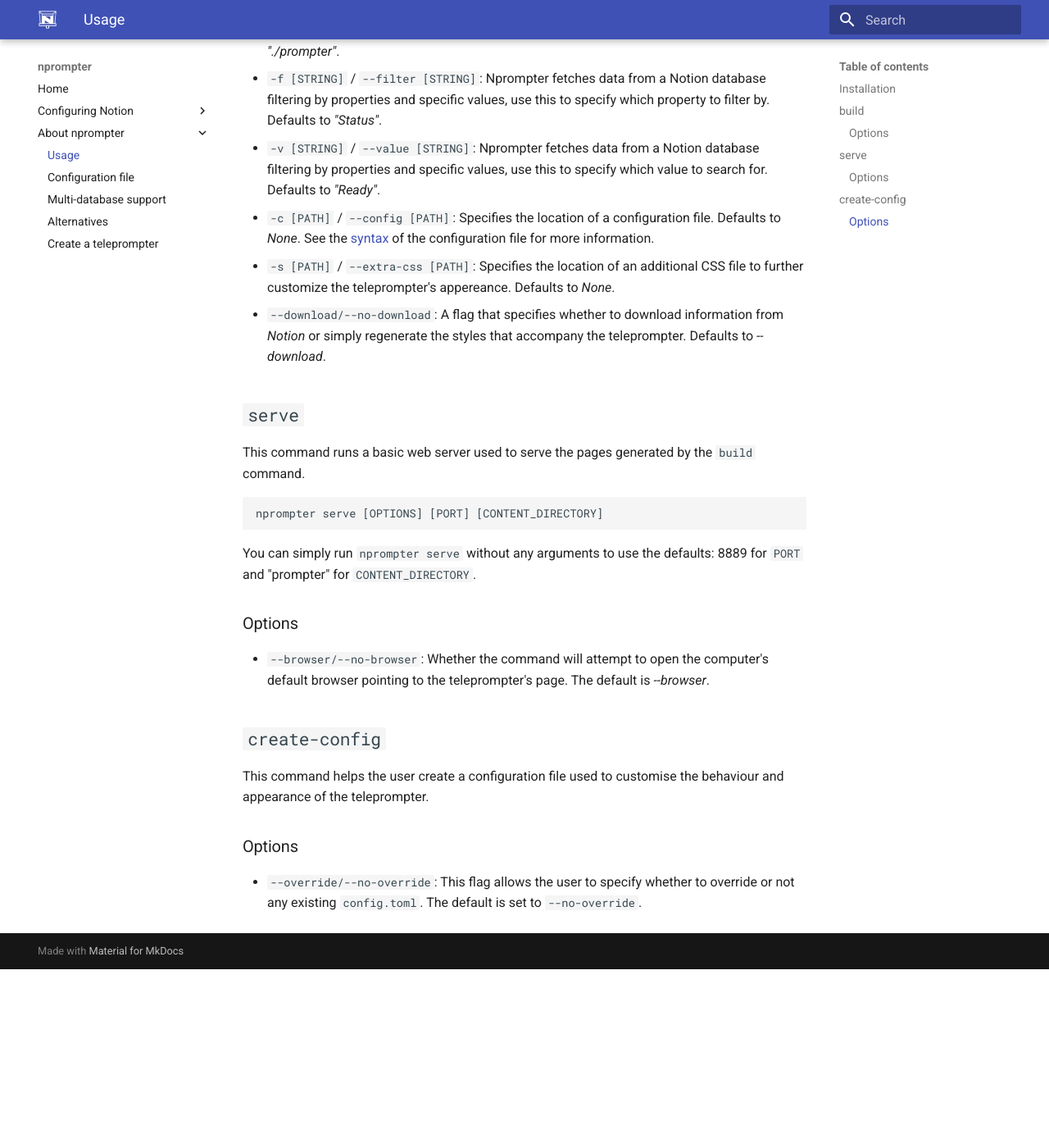
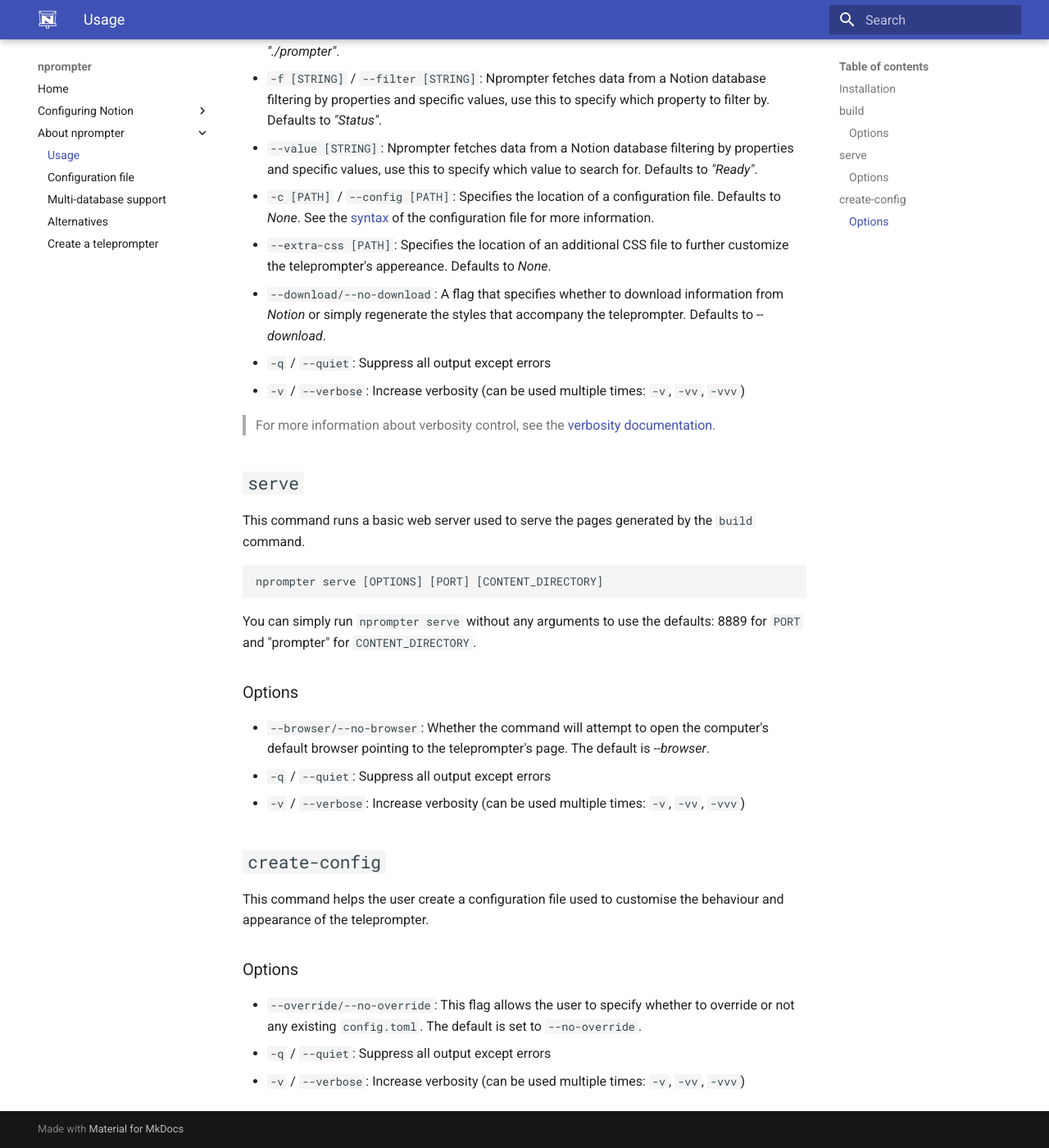
Before and after one commit to fferegrino/nprompter, an MkDocs documentation site: the page built from docs/nprompter/usage.md, in a window 1280 px wide and 1400 px high, scrolled down 782 px. Shown: the whole window at 82% size. Built offline with MkDocs 1.6.1 and Material for MkDocs 9.7.7, drawn with Linux system fonts in a browser that asks for light colours; before the commit the page ends 1964 px from its top, so only the background shows below that.

Commit message:
docs: Verbosity

```diff
--- a/docs/nprompter/usage.md
+++ b/docs/nprompter/usage.md
@@ -29,10 +29,14 @@
 
  * `-o [PATH]` / `--output [PATH]`: to specify where the output should be written to. Defaults to *"./prompter"*.
  * `-f [STRING]` / `--filter [STRING]`: Nprompter fetches data from a Notion database filtering by properties and specific values, use this to specify which property to filter by. Defaults to *"Status"*.
- * `-v [STRING]` / `--value [STRING]`: Nprompter fetches data from a Notion database filtering by properties and specific values, use this to specify which value to search for. Defaults to *"Ready"*.
+ * `--value [STRING]`: Nprompter fetches data from a Notion database filtering by properties and specific values, use this to specify which value to search for. Defaults to *"Ready"*.
  * `-c [PATH]` / `--config [PATH]`: Specifies the location of a configuration file. Defaults to *None*. See the [syntax](./configuration-file.md) of the configuration file for more information.
- * `-s [PATH]` / `--extra-css [PATH]`: Specifies the location of an additional CSS file to further customize the teleprompter's appereance. Defaults to *None*.
+ * `--extra-css [PATH]`: Specifies the location of an additional CSS file to further customize the teleprompter's appereance. Defaults to *None*.
  * `--download/--no-download`: A flag that specifies whether to download information from _Notion_ or simply regenerate the styles that accompany the teleprompter. Defaults to *--download*.
+ * `-q` / `--quiet`: Suppress all output except errors
+ * `-v` / `--verbose`: Increase verbosity (can be used multiple times: `-v`, `-vv`, `-vvv`)
+
+ > For more information about verbosity control, see the [verbosity documentation](./verbosity.md).
 
 ## `serve`
 
@@ -47,6 +51,8 @@
 ### Options
 
  * `--browser/--no-browser`: Whether the command will attempt to open the computer's default browser pointing to the teleprompter's page. The default is *--browser*.
+ * `-q` / `--quiet`: Suppress all output except errors
+ * `-v` / `--verbose`: Increase verbosity (can be used multiple times: `-v`, `-vv`, `-vvv`)
 
 ## `create-config`
 
@@ -55,3 +61,5 @@
 ### Options
 
  * `--override/--no-override`:  This flag allows the user to specify whether to override or not any existing `config.toml`. The default is set to `--no-override`.
+ * `-q` / `--quiet`: Suppress all output except errors
+ * `-v` / `--verbose`: Increase verbosity (can be used multiple times: `-v`, `-vv`, `-vvv`)
```
